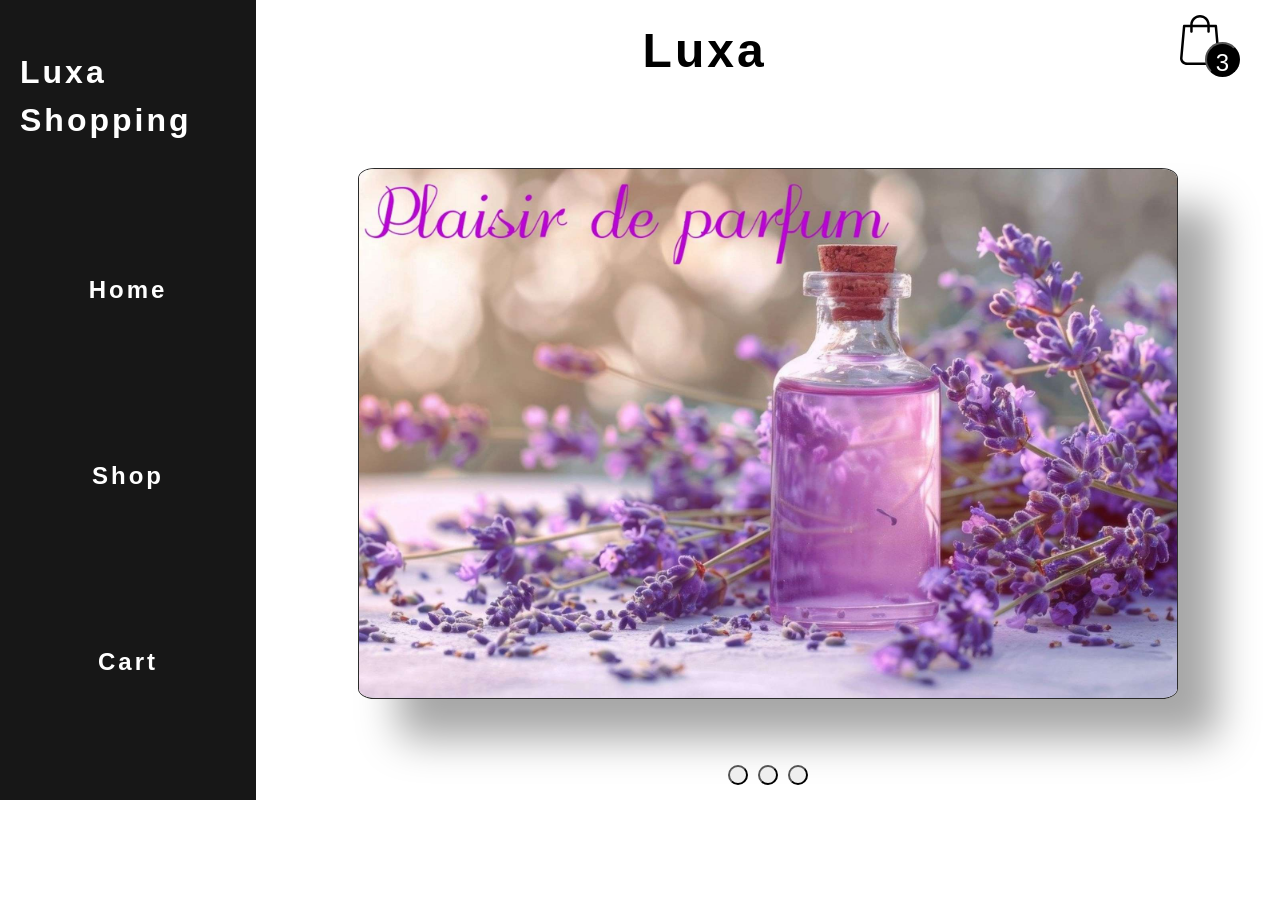
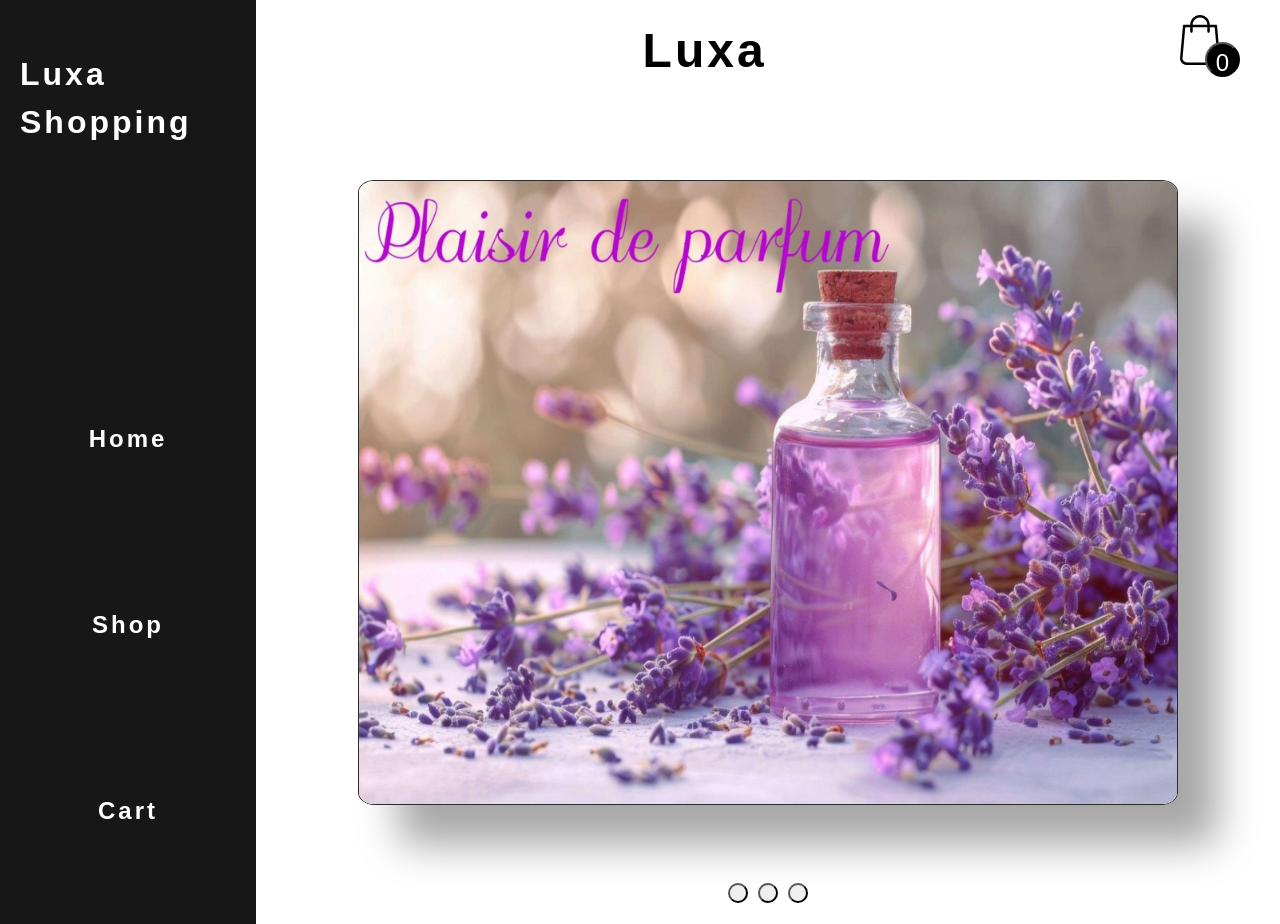
Before and after one commit to LAKSHYA201/Shopping-Cart, a React (Vite) app in the folder Shopping-Cart/: page /home in a window 1280 px wide. Before the commit the page ends 800 px from the top, so only its background shows below. Built offline with nearby package versions, Linux system fonts and the light colour scheme; a web font is replaced by a local one.

Commit message:
Complete

```diff
--- a/Shopping-Cart/package.json
+++ b/Shopping-Cart/package.json
@@ -12,7 +12,8 @@
   "dependencies": {
     "react": "^18.3.1",
     "react-dom": "^18.3.1",
-    "react-router-dom": "^6.26.1"
+    "react-router-dom": "^6.26.1",
+    "uuid": "^10.0.0"
   },
   "devDependencies": {
     "@eslint/js": "^9.9.0",
--- a/Shopping-Cart/src/App.css
+++ b/Shopping-Cart/src/App.css
@@ -1,20 +1,23 @@
 .navBar {
-  display: grid;
+  display: flex;
   background-color: rgb(23, 23, 23);
   color: white;
   padding: 20px;
-  grid-template-rows: 2fr 8fr;
+  flex-direction: column;
   justify-content: center;
   font-family: "New Amsterdam", sans-serif;
   font-weight: 400;
   font-style: normal;
   letter-spacing: 3px;
+  justify-content: flex-start;
+  padding-top: 50px;
 }
 .navBarInternals {
   display: flex;
   justify-content: center;
   align-items: center;
   flex-direction: column;
+  margin-top: 200px;
 }
 .navBarInternals h2 {
   margin-top: 75px;
@@ -165,10 +168,15 @@
   width: 90px;
   background-color: rgb(209, 52, 0);
   border-radius: 25%;
+  transition: 250ms ease-in-out;
 }
 .addToCartBtn:hover {
   cursor: pointer;
   background-color: aqua;
+}
+.addToCartBtn:active {
+  background-color: blueviolet;
+  color: white;
 }
 .cartPage {
   height: 100%;
@@ -180,7 +188,7 @@
   display: flex;
   justify-content: space-between;
   padding: 20px;
-  height: 18%;
+  height: 22%;
   width: 40%;
   margin: 3%;
   box-shadow: 0 20px 20px rgb(153, 153, 153);
@@ -208,3 +216,7 @@
   color: black;
   cursor: pointer;
 }
+.cartItemDetails button:active {
+  background-color: blueviolet;
+  color: white;
+}
--- a/Shopping-Cart/src/App.jsx
+++ b/Shopping-Cart/src/App.jsx
@@ -1,10 +1,12 @@
 import { Outlet } from "react-router-dom";
-import { useState } from "react";
+import { useEffect, useState } from "react";
+import { useNavigate } from "react-router-dom";
 import "./App.css";
 import NavBar from "./components/NavBar";
 import Nav from "./components/nav";
 
 function App() {
+  const [noOfAddedItems, setNoOfAddedItems] = useState(0);
   const [addedIntoCartURL, setAddedIntoCartURL] = useState([]);
   const [addedIntoCartPrice, setAddedIntoCartPrice] = useState([]);
   const contextValue = {
@@ -12,14 +14,21 @@ function App() {
     setAddedIntoCartURL,
     addedIntoCartPrice,
     addedIntoCartURL,
+    noOfAddedItems,
+    setNoOfAddedItems,
   };
+  const navigate = useNavigate();
+  useEffect(() => {
+    navigate("/home");
+  }, [navigate]);
+
   return (
     <>
       <div className="navBar">
         <NavBar />
       </div>
       <div className="main">
-        <Nav />
+        <Nav noOfItems={noOfAddedItems} />
         <div className="pages">
           <Outlet context={contextValue} />
         </div>
--- a/Shopping-Cart/src/components/NavBar.jsx
+++ b/Shopping-Cart/src/components/NavBar.jsx
@@ -4,9 +4,9 @@ export default function NavBar() {
     <>
       <h1>Luxa Shopping</h1>
       <div className="navBarInternals">
-        <h2>
+        <h2 id="home">
           <Link to="/home" style={{ textDecoration: "none", color: "white" }}>
-            Home
+            <div id="home">Home</div>
           </Link>
         </h2>
         <h2>
--- a/Shopping-Cart/src/components/cart.jsx
+++ b/Shopping-Cart/src/components/cart.jsx
@@ -1,23 +1,18 @@
 import { useOutletContext } from "react-router-dom";
+import { v4 as uuidv4 } from "uuid";
 export default function Cart() {
-  const {
-    setAddedIntoCartPrice,
-    setAddedIntoCartURL,
-    addedIntoCartPrice,
-    addedIntoCartURL,
-  } = useOutletContext();
+  const { addedIntoCartPrice, addedIntoCartURL } = useOutletContext();
   return (
     <>
       <div className="cartPage">
         <h1 style={{ marginLeft: "5%" }}>Cart</h1>
 
-        {addedIntoCartURL.map((url) => (
-          <div className="cartItem" key={url}>
-            {" "}
-            {/* Added key attribute */}
-            <img src={url} /> {/* Added closing tag for img */}
+        {addedIntoCartURL.map((url, index) => (
+          <div className="cartItem" key={uuidv4()}>
+            {""}
+            <img src={url} />
             <div className="cartItemDetails">
-              <h2>4.99$</h2>
+              <h2>${addedIntoCartPrice[index]}</h2>
               <button>Buy</button>
             </div>
           </div>
--- a/Shopping-Cart/src/components/nav.jsx
+++ b/Shopping-Cart/src/components/nav.jsx
@@ -1,6 +1,7 @@
 import { useNavigate } from "react-router-dom";
+import PropTypes from "prop-types";
 import bag from "../assets/shoppingBag.svg";
-export default function Nav() {
+export default function Nav({ noOfItems }) {
   const navigate = useNavigate();
 
   return (
@@ -31,10 +32,13 @@ export default function Nav() {
               navigate("/cart");
             }}
           >
-            3
+            {noOfItems}
           </button>
         </div>
       </div>
     </>
   );
 }
+Nav.propTypes = {
+  noOfItems: PropTypes.number.isRequired,
+};
--- a/Shopping-Cart/src/components/shop.jsx
+++ b/Shopping-Cart/src/components/shop.jsx
@@ -2,12 +2,8 @@ import { useEffect, useState } from "react";
 import { useOutletContext } from "react-router-dom";
 
 export default function Shop() {
-  const {
-    setAddedIntoCartPrice,
-    setAddedIntoCartURL,
-    addedIntoCartPrice,
-    addedIntoCartURL,
-  } = useOutletContext();
+  const { setAddedIntoCartPrice, setAddedIntoCartURL, setNoOfAddedItems } =
+    useOutletContext();
   const [perfumeURL, setPerfumeURL] = useState([]);
   const [perfumePrice, setPerfumePrice] = useState([]);
   const [watchURL, setWatchURL] = useState([]);
@@ -125,6 +121,7 @@ export default function Shop() {
                 onClick={() => {
                   setAddedIntoCartURL((prev) => [...prev, perfumeURL[0]]);
                   setAddedIntoCartPrice((prev) => [...prev, perfumePrice[0]]);
+                  setNoOfAddedItems((current) => current + 1);
                 }}
               >
                 Add
@@ -140,6 +137,7 @@ export default function Shop() {
                 onClick={() => {
                   setAddedIntoCartURL((prev) => [...prev, perfumeURL[1]]);
                   setAddedIntoCartPrice((prev) => [...prev, perfumePrice[1]]);
+                  setNoOfAddedItems((current) => current + 1);
                 }}
               >
                 Add
@@ -155,6 +153,7 @@ export default function Shop() {
                 onClick={() => {
                   setAddedIntoCartURL((prev) => [...prev, perfumeURL[2]]);
                   setAddedIntoCartPrice((prev) => [...prev, perfumePrice[2]]);
+                  setNoOfAddedItems((current) => current + 1);
                 }}
               >
                 Add
@@ -170,6 +169,7 @@ export default function Shop() {
                 onClick={() => {
                   setAddedIntoCartURL((prev) => [...prev, perfumeURL[3]]);
                   setAddedIntoCartPrice((prev) => [...prev, perfumePrice[3]]);
+                  setNoOfAddedItems((current) => current + 1);
                 }}
               >
                 Add
@@ -185,6 +185,7 @@ export default function Shop() {
                 onClick={() => {
                   setAddedIntoCartURL((prev) => [...prev, perfumeURL[4]]);
                   setAddedIntoCartPrice((prev) => [...prev, perfumePrice[4]]);
+                  setNoOfAddedItems((current) => current + 1);
                 }}
               >
                 Add
@@ -202,6 +203,7 @@ export default function Shop() {
                 onClick={() => {
                   setAddedIntoCartURL((prev) => [...prev, watchURL[0]]);
                   setAddedIntoCartPrice((prev) => [...prev, watchPrice[0]]);
+                  setNoOfAddedItems((current) => current + 1);
                 }}
               >
                 Add
@@ -217,6 +219,7 @@ export default function Shop() {
                 onClick={() => {
                   setAddedIntoCartURL((prev) => [...prev, watchURL[1]]);
                   setAddedIntoCartPrice((prev) => [...prev, watchPrice[1]]);
+                  setNoOfAddedItems((current) => current + 1);
                 }}
               >
                 Add
@@ -232,6 +235,7 @@ export default function Shop() {
                 onClick={() => {
                   setAddedIntoCartURL((prev) => [...prev, watchURL[2]]);
                   setAddedIntoCartPrice((prev) => [...prev, watchPrice[2]]);
+                  setNoOfAddedItems((current) => current + 1);
                 }}
               >
                 Add
@@ -247,6 +251,7 @@ export default function Shop() {
                 onClick={() => {
                   setAddedIntoCartURL((prev) => [...prev, watchURL[3]]);
                   setAddedIntoCartPrice((prev) => [...prev, watchPrice[3]]);
+                  setNoOfAddedItems((current) => current + 1);
                 }}
               >
                 Add
@@ -262,6 +267,7 @@ export default function Shop() {
                 onClick={() => {
                   setAddedIntoCartURL((prev) => [...prev, watchURL[4]]);
                   setAddedIntoCartPrice((prev) => [...prev, watchPrice[4]]);
+                  setNoOfAddedItems((current) => current + 1);
                 }}
               >
                 Add
@@ -282,6 +288,7 @@ export default function Shop() {
                     ...prev,
                     sunglassesPrice[0],
                   ]);
+                  setNoOfAddedItems((current) => current + 1);
                 }}
               >
                 Add
@@ -300,6 +307,7 @@ export default function Shop() {
                     ...prev,
                     sunglassesPrice[1],
                   ]);
+                  setNoOfAddedItems((current) => current + 1);
                 }}
               >
                 Add
@@ -318,6 +326,7 @@ export default function Shop() {
                     ...prev,
                     sunglassesPrice[2],
                   ]);
+                  setNoOfAddedItems((current) => current + 1);
                 }}
               >
                 Add
@@ -336,6 +345,7 @@ export default function Shop() {
                     ...prev,
                     sunglassesPrice[3],
                   ]);
+                  setNoOfAddedItems((current) => current + 1);
                 }}
               >
                 Add
@@ -354,6 +364,7 @@ export default function Shop() {
                     ...prev,
                     sunglassesPrice[4],
                   ]);
+                  setNoOfAddedItems((current) => current + 1);
                 }}
               >
                 Add
```
Also changed, not shown: Shopping-Cart/src/components/Main.jsx (deleted, +0 -11 lines), Shopping-Cart/src/components/home.jsx (deleted), 1 other file (tests, documents, lock files or other folders).
